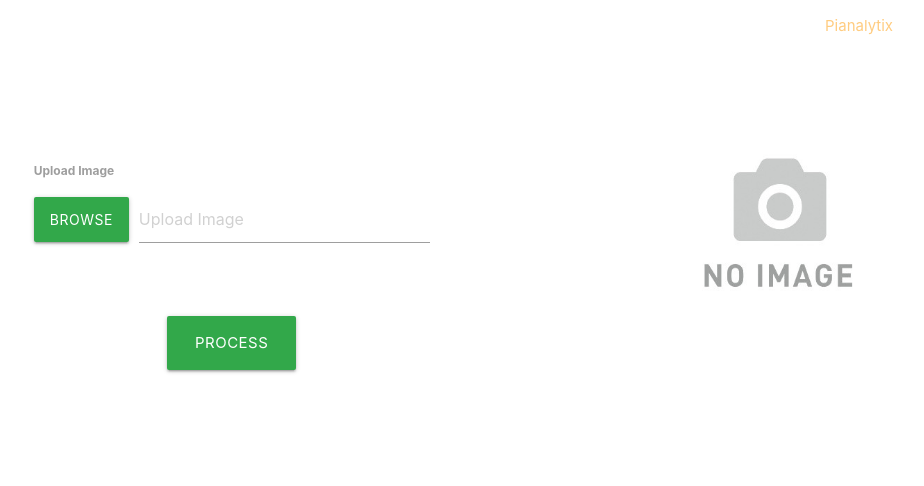
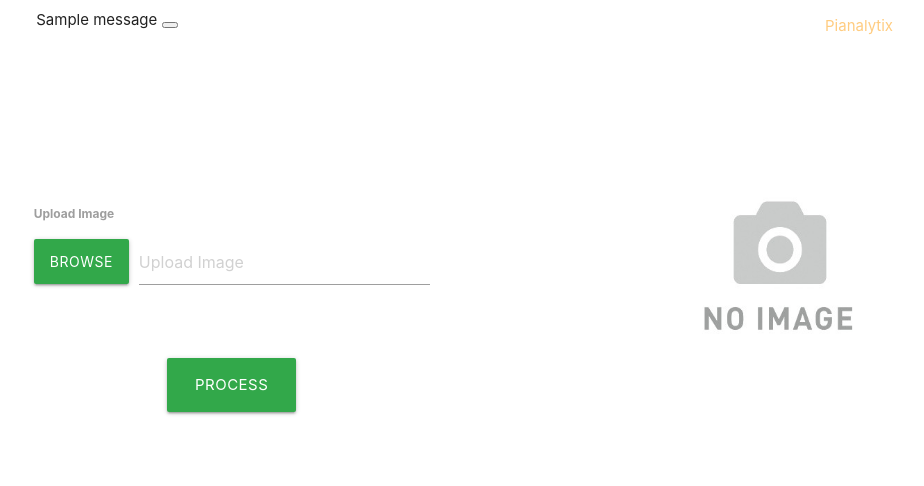
Before and after one commit to aatheya18/vehicle-detect-count, a Flask app: page / in a window 1280 px wide. Shown: the part 70-556 px from the top of the page, without its empty margins (167-1091 px from the left). Run offline with Flask 3, Linux system fonts and the light colour scheme; one stand-in notice (Sample message) is shown.

Commit message:
Update index.html

```diff
--- a/app/templates/index.html
+++ b/app/templates/index.html
@@ -9,7 +9,7 @@
 </head>
 
 <body>
-  <nav style="background-color: #32a84a" class="lighten-1"  role="navigation" style="height: 100px">
+  <nav style="background-color: #32a84a" class="lighten-1" role="navigation" style="height: 100px">
     <div class="nav-wrapper container">
       <a id="logo-container" class="brand-logo center"><h5>Vehicle Detection-Count-Classification App</h5></a>
       <div style="margin-left: 800px">
@@ -18,10 +18,26 @@
     </div>
   </nav>
 
-
   <div class="section no-pad-bot" id="index-banner">
     <div class="container">
       <div class="row">
+
+        <!-- Flash Messages Section -->
+        {% with messages = get_flashed_messages() %}
+          {% if messages %}
+            <div class="row">
+              <div class="col s12">
+                {% for message in messages %}
+                  <div class="alert alert-warning alert-dismissible fade show" role="alert">
+                    {{ message }}
+                    <button type="button" class="btn-close" data-bs-dismiss="alert" aria-label="Close"></button>
+                  </div>
+                {% endfor %}
+              </div>
+            </div>
+          {% endif %}
+        {% endwith %}
+
         <form action='/' method="post" class="col s12" enctype="multipart/form-data">
           <div class="row">
 
@@ -50,10 +66,10 @@
 
             <div class="input-field col s3">
               <div style="text-align: center; padding-top: 50px; margin-left: 100px">
-                <img src="{{ url_for('static',filename=full_filename) }}" width="500" height="300">
+                <img src="{{ url_for('static', filename=full_filename) }}" width="500" height="300">
               </div>
               {% if pred != None %}
-              <div style="width: 500px; margin-left: 100px; text-align: center;" >
+              <div style="width: 500px; margin-left: 100px; text-align: center;">
                 <h5>{{ pred }}</h5>
               </div>
               {% endif %}
@@ -64,10 +80,7 @@
     </div>
   </div>
 
-  </div>
-  </div>
-
-  <!--  Scripts-->
+  <!-- Scripts -->
   <script src="./static/js/materialize.js"></script>
   <script type="text/javascript">
     document.getElementById('image_upload').onchange = function () {
```
Lines whose indentation alone changed are shown as unchanged.
